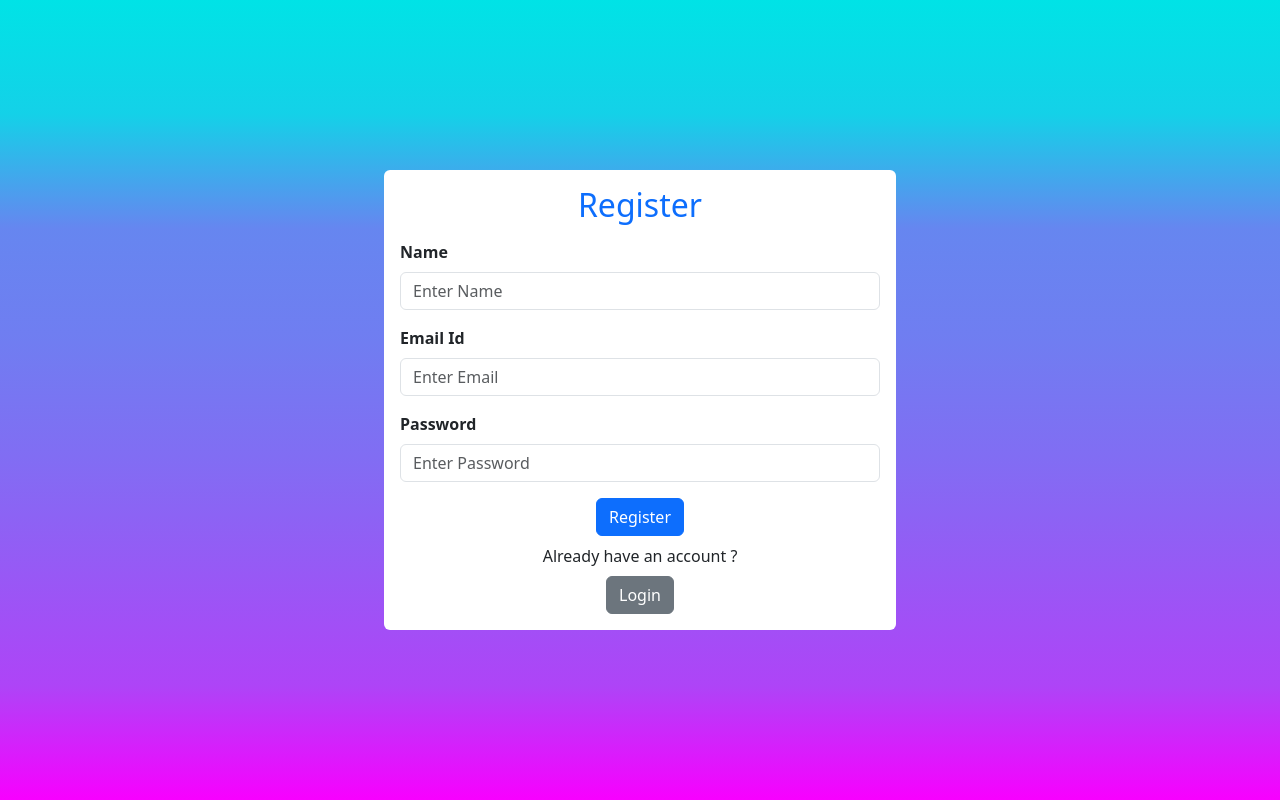
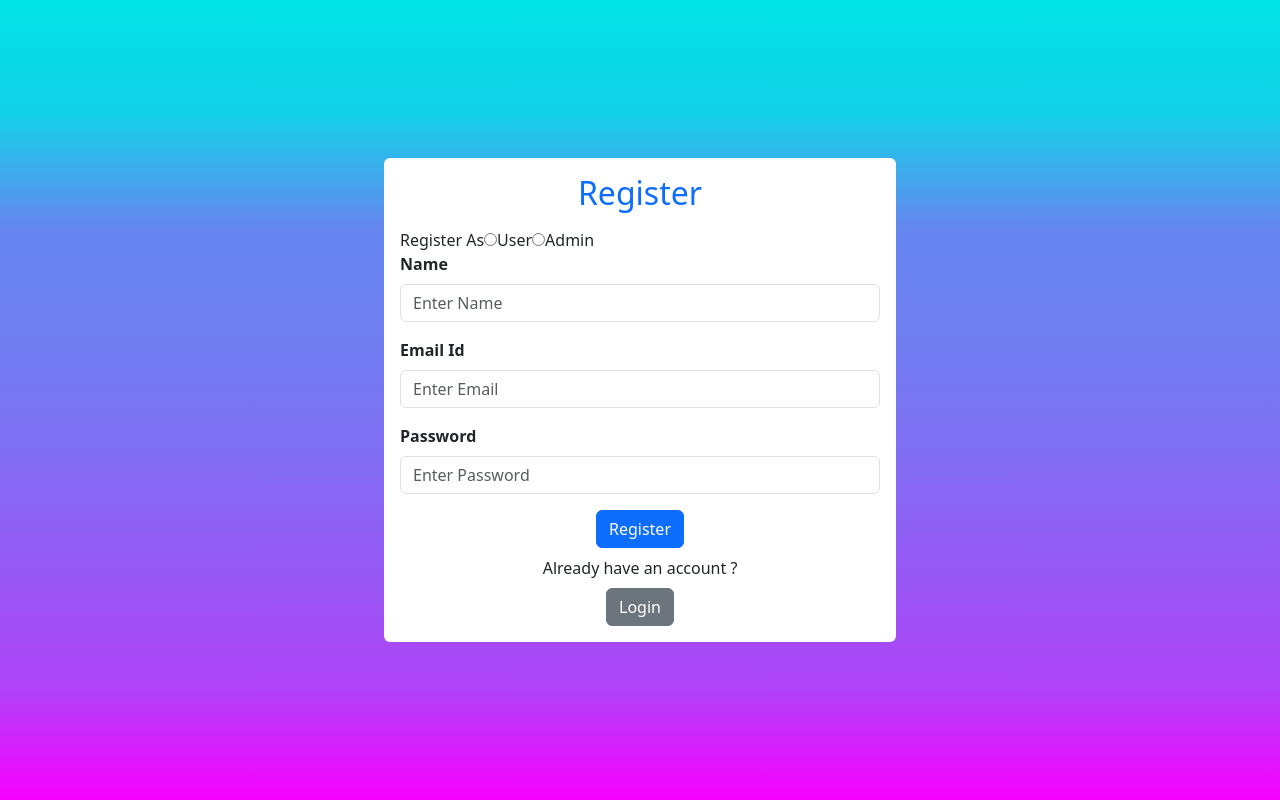
Before and after one commit to Rimzath/MERN-E-Commerce, a React (Vite) app in the folder frontend/: page / in a window 1280 px wide. Built offline with nearby package versions, Linux system fonts and the light colour scheme.

Commit message:
created admin functionalities and admin dashboard for the userauthendication

```diff
--- a/frontend/src/App.jsx
+++ b/frontend/src/App.jsx
@@ -1,20 +1,21 @@
-import Register from './components/Register.jsx';
-import {BrowserRouter, Routes, Route} from "react-router-dom";
-import Login from './components/Login';
-import Home from './components/Home';
+import Register from "./components/Register.jsx";
+import { BrowserRouter, Routes, Route } from "react-router-dom";
+import Login from "./components/Login";
+import Home from "./components/Home";
+import AdminDashboard from "./components/AdminDashboard.jsx";
 
 function App() {
-
   return (
-    <BrowserRouter >
-        <Routes>
-           <Route path="/" element ={<Register/>} />
-          <Route path="/register" element ={<Register/>} />
-          <Route path="/login" element ={<Login/>} />
-          <Route path="/home" element ={<Home/>} />
-        </Routes>
-      </BrowserRouter>
-  )
+    <BrowserRouter>
+      <Routes>
+        <Route path="/" element={<Register />} />
+        <Route path="/register" element={<Register />} />
+        <Route path="/login" element={<Login />} />
+        <Route path="/home" element={<Home />} />
+        <Route path="/admindashboard" element={<AdminDashboard />} />
+      </Routes>
+    </BrowserRouter>
+  );
 }
 
-export default App
+export default App;
--- /dev/null
+++ b/frontend/src/components/AdminDashboard.jsx
@@ -0,0 +1,7 @@
+import React from "react";
+
+const AdminDashboard = () => {
+  return <div>Welcome Admin</div>;
+};
+
+export default AdminDashboard;
--- a/frontend/src/components/Login.jsx
+++ b/frontend/src/components/Login.jsx
@@ -1,38 +1,54 @@
-import 'bootstrap/dist/css/bootstrap.min.css';
-import { useState } from 'react';
+import "bootstrap/dist/css/bootstrap.min.css";
+import { useState } from "react";
 import { Link } from "react-router-dom";
-import axios from 'axios';
-import { useNavigate } from 'react-router-dom';
+import axios from "axios";
+import { useNavigate } from "react-router-dom";
 
 const Login = () => {
-    const [email, setEmail] = useState();
-    const [password, setPassword] = useState();
+  const [email, setEmail] = useState("");
+  const [password, setPassword] = useState("");
   const navigate = useNavigate();
 
   const handleSubmit = (event) => {
     event.preventDefault();
 
-        axios.post( 'http://localhost:3001/login', {email, password})
-        .then(result => {
-            console.log(result);
-            if(result.data === "Success"){
+    axios
+      .post("http://localhost:3001/login", { email, password })
+      .then((result) => {
+        if (result.data.success) {
+          const { userType } = result.data.user; // Fetch userType from response
           console.log("Login Success");
-                alert('Login successful!')
-                navigate('/home');
+          alert("Login successful!");
+
+          // Navigate based on userType
+          if (userType === "Admin") {
+            navigate("/admindashboard");
+          } else {
+            navigate("/home");
           }
-            else{
-                alert('Incorrect password! Please try again.');
+        } else {
+          alert(
+            result.data.message || "Invalid credentials! Please try again."
+          );
         }
       })
-        .catch(err => console.log(err));
-    }
-
+      .catch((err) => {
+        console.error(err);
+        alert("An error occurred during login. Please try again later.");
+      });
+  };
 
   return (
     <div>
-            <div className="d-flex justify-content-center align-items-center text-center vh-100" style= {{backgroundImage : "linear-gradient(#00e3e6,#14d1e8,#6686f0,#707df1,#816df3,#9759f5,#ae44f7,#f800ff)"}}>
-                <div className="bg-white p-3 rounded" style={{width : '40%'}}>
-                    <h2 className='mb-3 text-primary'>Login</h2>
+      <div
+        className="d-flex justify-content-center align-items-center text-center vh-100"
+        style={{
+          backgroundImage:
+            "linear-gradient(#00e3e6,#14d1e8,#6686f0,#707df1,#816df3,#9759f5,#ae44f7,#f800ff)",
+        }}
+      >
+        <div className="bg-white p-3 rounded" style={{ width: "40%" }}>
+          <h2 className="mb-3 text-primary">Login</h2>
           <form onSubmit={handleSubmit}>
             <div className="mb-3 text-start">
               <label htmlFor="exampleInputEmail1" className="form-label">
@@ -60,15 +76,18 @@ const Login = () => {
                 required
               />
             </div>
-                        <button type="submit" className="btn btn-primary">Login</button>
+            <button type="submit" className="btn btn-primary">
+              Login
+            </button>
           </form>
-                    {/* TO add ' appostopee */}
-                    <p className='container my-2'>Don&apos;t have an account?</p>
-                    <Link to='/register' className="btn btn-secondary">Register</Link>
+          <p className="container my-2">Don&apos;t have an account?</p>
+          <Link to="/register" className="btn btn-secondary">
+            Register
+          </Link>
         </div>
       </div>
     </div>
-    )
-}
+  );
+};
 
-export default Login
+export default Login;
--- a/frontend/src/components/Register.jsx
+++ b/frontend/src/components/Register.jsx
@@ -1,44 +1,88 @@
-import 'bootstrap/dist/css/bootstrap.min.css';
-import { useState } from 'react';
+import "bootstrap/dist/css/bootstrap.min.css";
+import { useState } from "react";
 import { Link } from "react-router-dom";
-import axios from 'axios';
-import { useNavigate } from 'react-router-dom';
+import axios from "axios";
+import { useNavigate } from "react-router-dom";
 
 const Register = () => {
   const [name, setName] = useState();
   const [email, setEmail] = useState();
   const [password, setPassword] = useState();
+  const [userType, setUserType] = useState("");
+  const [secretKey, setSecretKey] = useState("");
   const navigate = useNavigate();
 
   const handleSubmit = (event) => {
+    if (userType == "Admin" && secretKey != "AdarshT") {
+      event.preventDefault();
+      alert("Invalid Admin");
+    } else {
       event.preventDefault();
 
-        axios.post( 'http://localhost:3001/register', {name, email, password})
-        .then(result => {
+      axios
+        .post("http://localhost:3001/register", {
+          name,
+          email,
+          password,
+          userType,
+        })
+        .then((result) => {
           console.log(result);
-            if(result.data === "Already registered"){
+          if (result.data === "Already registered") {
             alert("E-mail already registered! Please Login to proceed.");
-                navigate('/login');
+            navigate("/login");
+          } else {
+            alert("Registered successfully! Please Login to proceed.");
+            navigate("/login");
           }
-            else{
-                alert("Registered successfully! Please Login to proceed.")
-                navigate('/login');
+        })
+        .catch((err) => console.log(err));
     }
-
-        })
-        .catch(err => console.log(err));
-    }
-
+  };
 
   return (
     <div>
-            <div className="d-flex justify-content-center align-items-center text-center vh-100" style= {{backgroundImage : "linear-gradient(#00e3e6,#14d1e8,#6686f0,#707df1,#816df3,#9759f5,#ae44f7,#f800ff)"}}>
-                <div className="bg-white p-3 rounded" style={{width : '40%'}}>
-                    <h2 className='mb-3 text-primary'>Register</h2>
+      <div
+        className="d-flex justify-content-center align-items-center text-center vh-100"
+        style={{
+          backgroundImage:
+            "linear-gradient(#00e3e6,#14d1e8,#6686f0,#707df1,#816df3,#9759f5,#ae44f7,#f800ff)",
+        }}
+      >
+        <div className="bg-white p-3 rounded" style={{ width: "40%" }}>
+          <h2 className="mb-3 text-primary">Register</h2>
           <form onSubmit={handleSubmit}>
             <div className="mb-3 text-start">
+              <div>
+                Register As
+                <input
+                  type="radio"
+                  name="UserType"
+                  value="User"
+                  onChange={(event) => setUserType(event.target.value)}
+                />
+                User
+                <input
+                  type="radio"
+                  name="UserType"
+                  value="Admin"
+                  onChange={(event) => setUserType(event.target.value)}
+                />
+                Admin
+              </div>
+              {userType == "Admin" ? (
+                <div className="mb-3">
+                  <label>Secret Key</label>
+                  <input
+                    type="text"
+                    className="form-control"
+                    placeholder="Secret Key"
+                    onChange={(event) => setSecretKey(event.target.value)}
+                  />
+                </div>
+              ) : null}
               <label htmlFor="exampleInputEmail1" className="form-label">
-                                <strong >Name</strong>
+                <strong>Name</strong>
               </label>
               <input
                 type="text"
@@ -75,15 +119,19 @@ const Register = () => {
                 required
               />
             </div>
-                        <button type="submit" className="btn btn-primary">Register</button>
+            <button type="submit" className="btn btn-primary">
+              Register
+            </button>
           </form>
 
-                    <p className='container my-2'>Already have an account ?</p>
-                    <Link to='/login' className="btn btn-secondary">Login</Link>
+          <p className="container my-2">Already have an account ?</p>
+          <Link to="/login" className="btn btn-secondary">
+            Login
+          </Link>
         </div>
       </div>
     </div>
-    )
-}
+  );
+};
 
-export default Register
+export default Register;
```
Also changed, not shown: 2 other files (tests, documents, lock files or other folders). Lines whose indentation alone changed are shown as unchanged.
